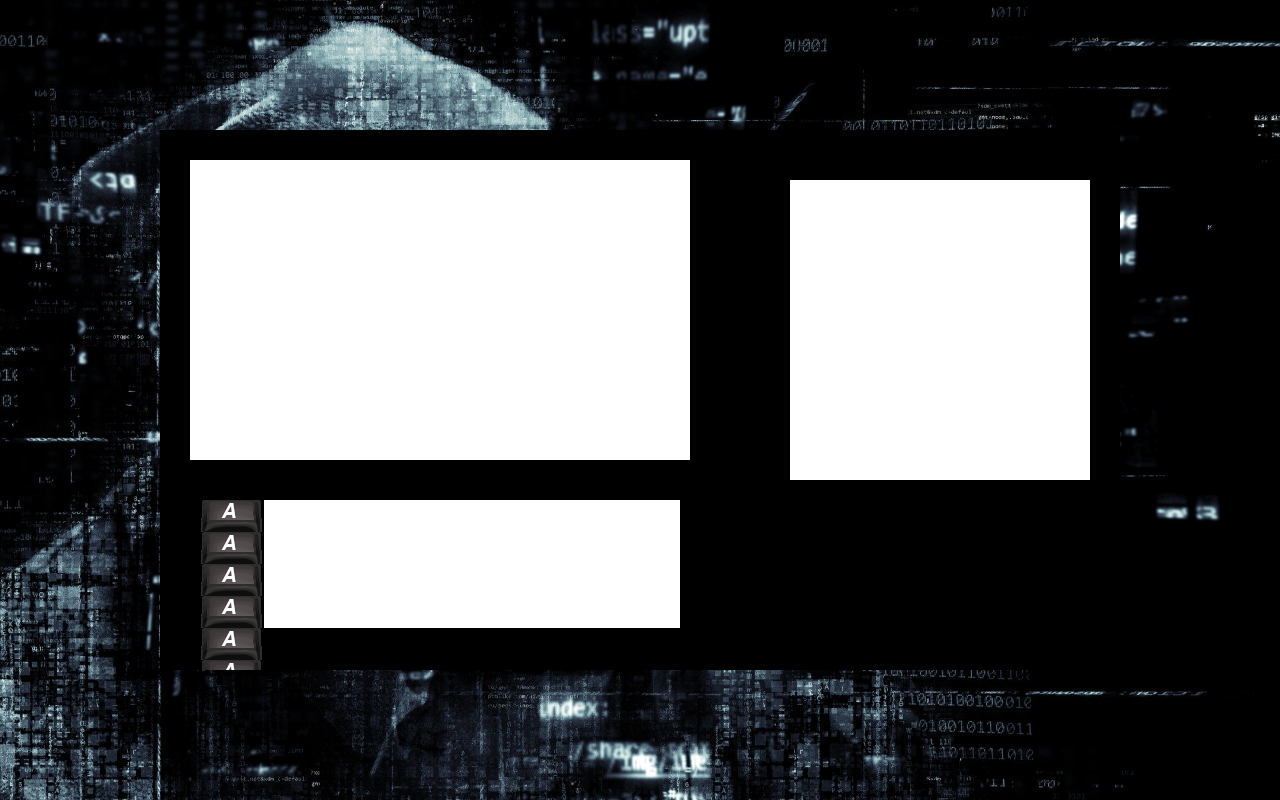
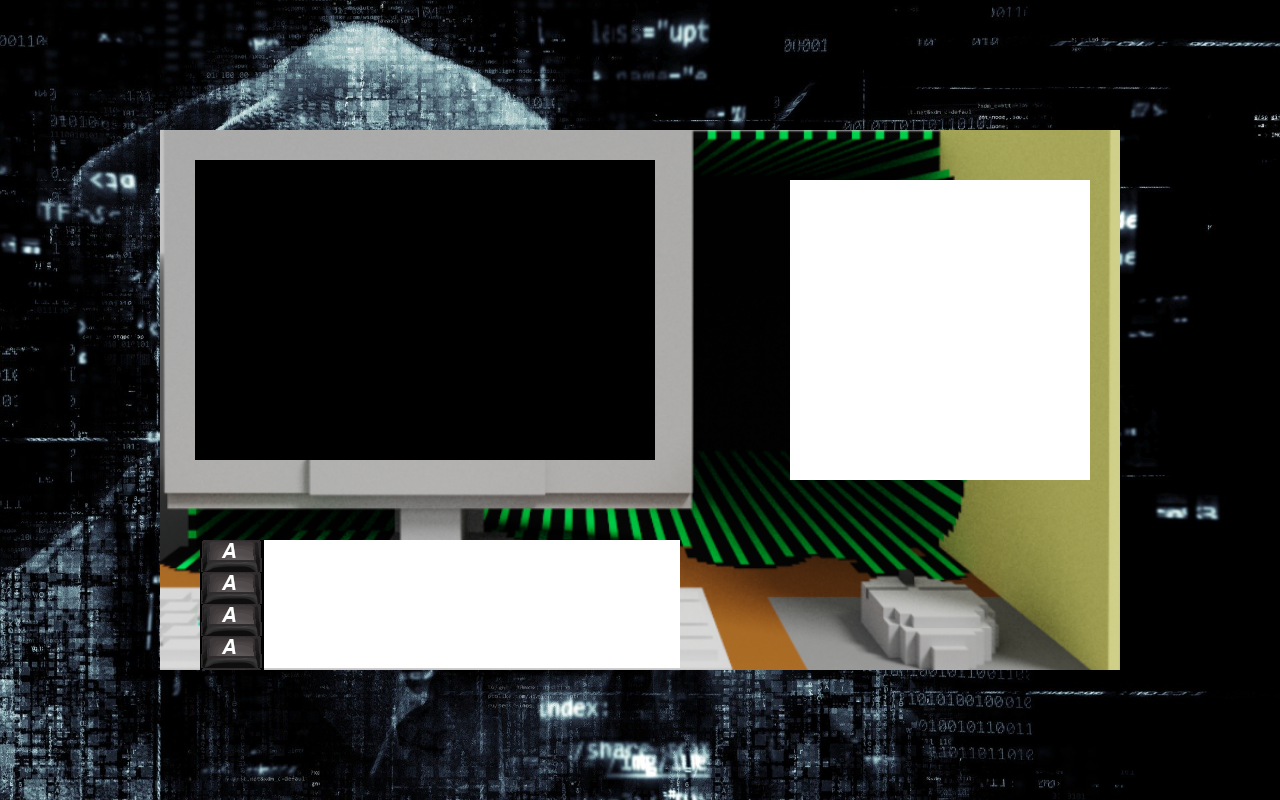
Before and after one commit to valplusplusle/GMTK-hackzogtum, a website built with webpack: page index.html in a window 1280 px wide. Built offline with nearby package versions, Linux system fonts and the light colour scheme; files whose address does not match are found by name.

Commit message:
add background music

```diff
--- a/src/index.ts
+++ b/src/index.ts
@@ -1,3 +1,5 @@
 import {foo} from './keyprocessor';
+import {loopBackgroundMusic} from './sound';
 
+playBackgroundMusic();
 foo();
--- /dev/null
+++ b/src/sound.ts
@@ -0,0 +1,4 @@
+export function playBackgroundMusic() {
+	var backgroundSongV1 = new Audio('../assets/audio/music/ersteIdee.wav');
+    backgroundSongV1.play();
+}
--- a/style.css
+++ b/style.css
@@ -8,6 +8,8 @@
     /* bring your own prefixes */
     transform: translate(-50%, -50%);
     overflow: hidden;
+    background-image: url(./assets/images/gameBackground.PNG);
+    background-size: cover;
 }
 
 .backgroundImage {
@@ -17,10 +19,10 @@
 
 .screen {
     height: 300px;
-    width: 500px;
+    width: 460px;
     position: absolute;
-    background-color: white;
-    left: 30px;
+    background-color: black;
+    left: 35px;
     top: 30px;
 }
 
@@ -30,7 +32,7 @@
     position: absolute;
     background-color: white;
     left: 40px;
-    top: 370px;
+    top: 410px;
 }
 
 .key {
```
Also changed, not shown: assets/images/gameBackground.PNG (added).
